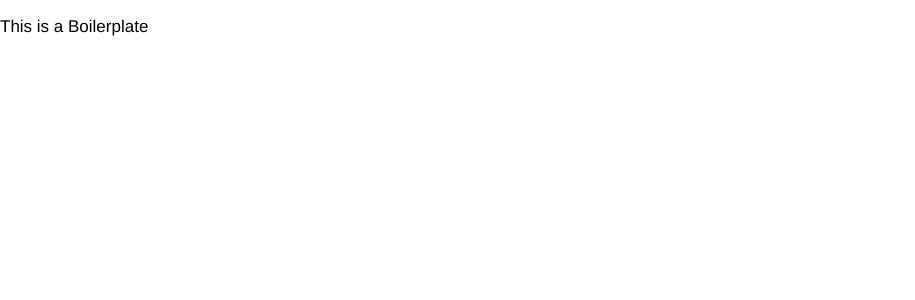
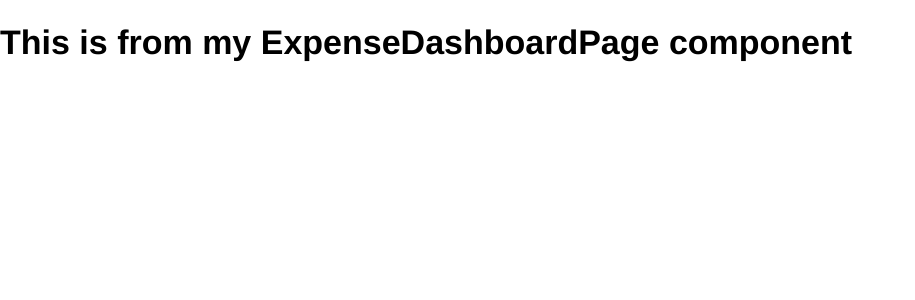
Before and after one commit to Tylyps/ReactRouter, a React app: page / in a window 1280 px wide. Shown: the top 300 px of the page, without its empty margins (0-915 px from the left). Built offline with nearby package versions, Linux system fonts and the light colour scheme.

Commit message:
Create new Routes path

```diff
--- a/package.json
+++ b/package.json
@@ -24,6 +24,7 @@
     "react": "16.0.0",
     "react-dom": "16.0.0",
     "react-modal": "2.2.2",
+    "react-router-dom": "4.2.2",
     "sass-loader": "^7.1.0",
     "style-loader": "0.18.2",
     "validator": "8.0.0",
--- a/src/App.js
+++ b/src/App.js
@@ -1,8 +1,44 @@
 import React from 'react';
 import ReactDOM from 'react-dom';
+import { BrowserRouter, Route } from 'react-router-dom';
 import 'normalize.css/normalize.css';
 import './styles/styles.scss';
-
 const appRoot = document.getElementById("app");
 
-ReactDOM.render(<p>This is a Boilerplate</p>, appRoot);
+const ExpenseDashboardPage = () => (
+  <div>
+    <h1>This is from my ExpenseDashboardPage component</h1>
+  </div>
+);
+
+const AddExpansePage = () => (
+  <div>
+    <h1>This is from my AddExpansePage component</h1>
+  </div>
+);
+
+const EditExpensePage = () => (
+  <div>
+    <h2>This is from my EditExpensePage component</h2>
+  </div>
+);
+
+const HelpPage = () => (
+  <div>
+    <h2>This is from my HelpPage component</h2>
+  </div>
+);
+
+const routes = (
+  <BrowserRouter>
+    <div>
+      <Route path="/" component={ExpenseDashboardPage} exact />
+      <Route path="/create" component={AddExpansePage} exact />
+      <Route path="/edit" component={EditExpensePage} exact />
+      <Route path="/help" component={HelpPage} exact />
+    </div>
+  </BrowserRouter>
+);
+
+
+ReactDOM.render(routes, appRoot);
--- a/webpack.config.js
+++ b/webpack.config.js
@@ -23,5 +23,6 @@ module.exports = {
   devtool: 'cheap-module-eval-source-map',
   devServer: {
     contentBase: path.join(__dirname, 'public'),
+    historyApiFallback: true
   }
 };
```
Also changed, not shown: 1 other file (tests, documents, lock files or other folders).
